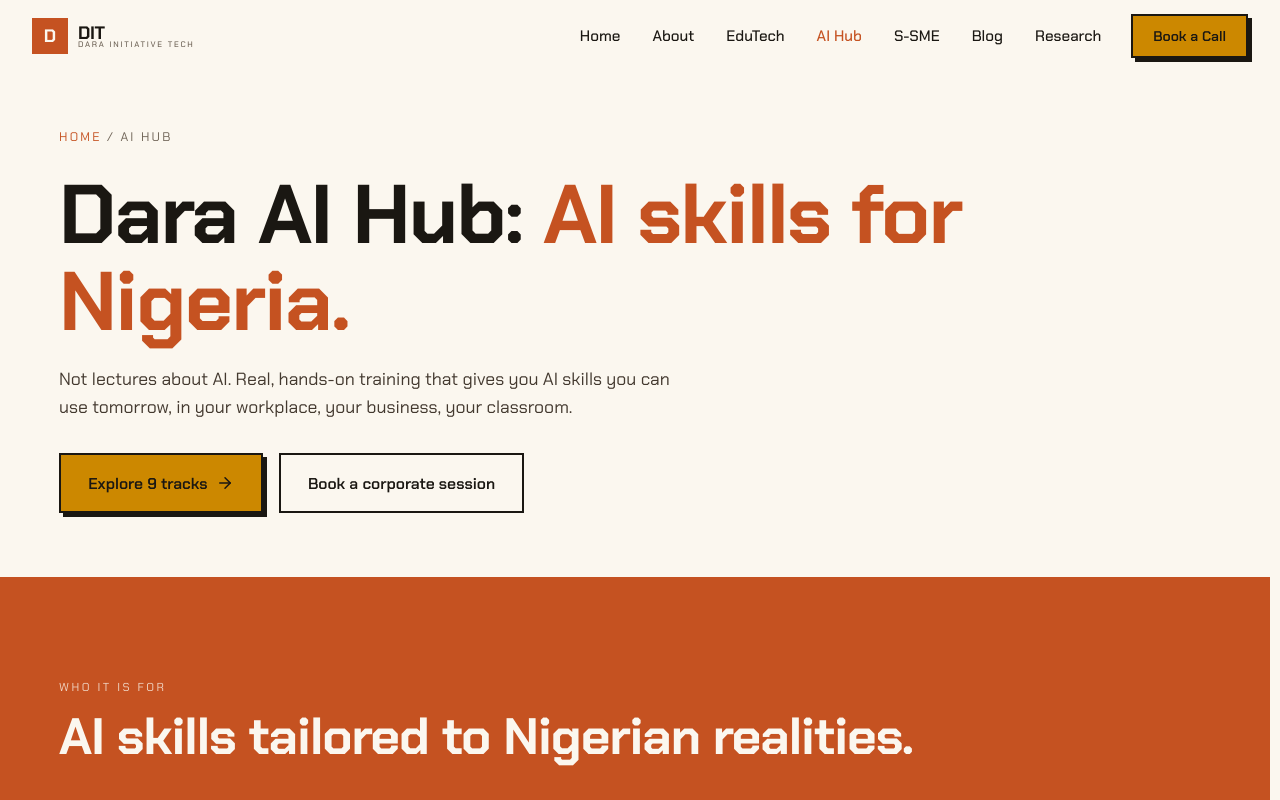
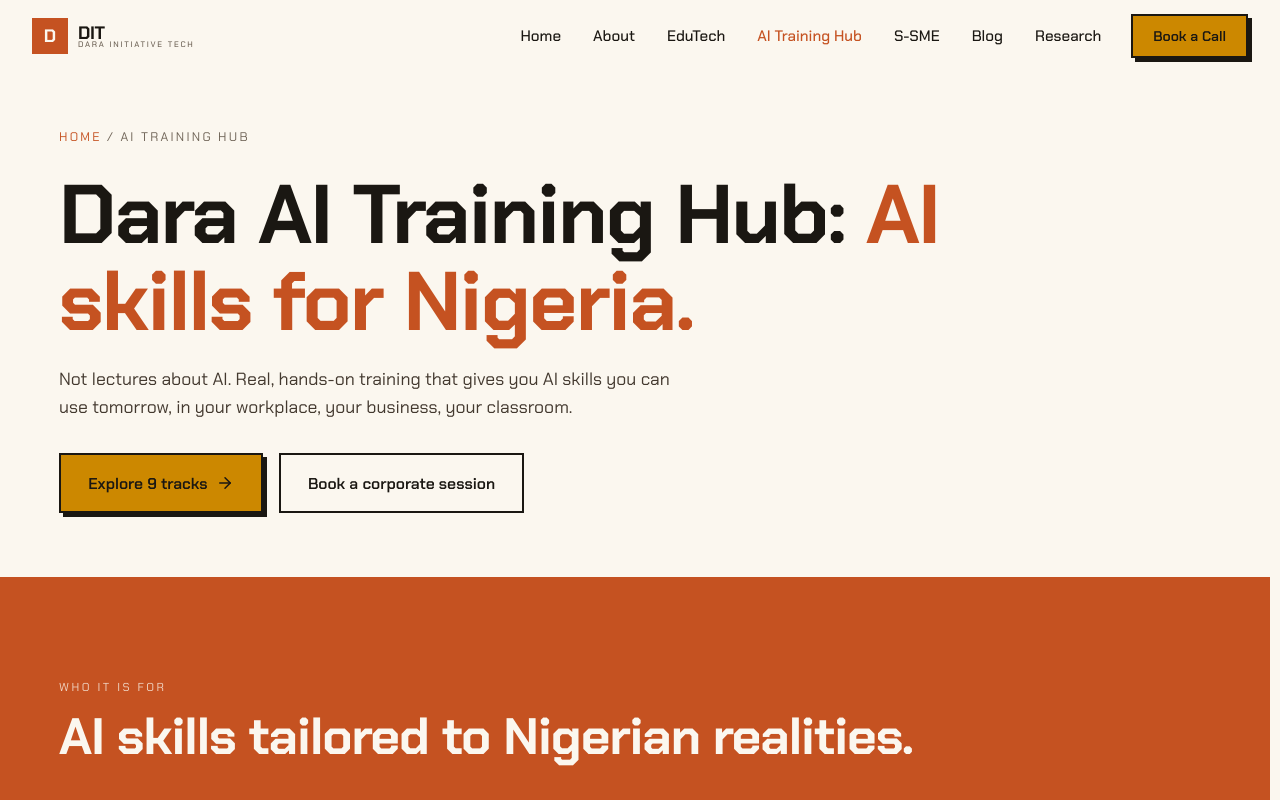
Before and after one commit to Lawrencium-103/__D.I.Technologies, a React (Vite) app: page /ai-hub in a window 1280 px wide. Shown: the top 800 px of the page. Built offline with nearby package versions, Linux system fonts and the light colour scheme.

Commit message:
AI Training Hub: rename page + sharper track component (why, curriculum+tools, outcome, format)

```diff
--- a/src/components/Footer.jsx
+++ b/src/components/Footer.jsx
@@ -28,7 +28,7 @@
               <Link to="/" className="text-[var(--color-paper)]/75 hover:text-[var(--color-amber)] transition-colors text-sm no-underline">Home</Link>
               <Link to="/about" className="text-[var(--color-paper)]/75 hover:text-[var(--color-amber)] transition-colors text-sm no-underline">About Us</Link>
               <Link to="/edutech" className="text-[var(--color-paper)]/75 hover:text-[var(--color-amber)] transition-colors text-sm no-underline">EduTech · SomaBox</Link>
-              <Link to="/ai-hub" className="text-[var(--color-paper)]/75 hover:text-[var(--color-amber)] transition-colors text-sm no-underline">AI Hub</Link>
+              <Link to="/ai-hub" className="text-[var(--color-paper)]/75 hover:text-[var(--color-amber)] transition-colors text-sm no-underline">AI Training Hub</Link>
               <Link to="/s-sme" className="text-[var(--color-paper)]/75 hover:text-[var(--color-amber)] transition-colors text-sm no-underline">S-SME</Link>
               <Link to="/blog" className="text-[var(--color-paper)]/75 hover:text-[var(--color-amber)] transition-colors text-sm no-underline">Blog</Link>
               <Link to="/framework" className="text-[var(--color-paper)]/75 hover:text-[var(--color-amber)] transition-colors text-sm no-underline">OpenModel Framework</Link>
--- a/src/components/Navbar.jsx
+++ b/src/components/Navbar.jsx
@@ -6,7 +6,7 @@
   { to: '/', label: 'Home' },
   { to: '/about', label: 'About' },
   { to: '/edutech', label: 'EduTech' },
-  { to: '/ai-hub', label: 'AI Hub' },
+  { to: '/ai-hub', label: 'AI Training Hub' },
   { to: '/s-sme', label: 'S-SME' },
   { to: '/blog', label: 'Blog' },
   { to: '/research', label: 'Research' },
--- a/src/pages/AIHub.jsx
+++ b/src/pages/AIHub.jsx
@@ -22,9 +22,9 @@
         <div className="max-w-[1200px] mx-auto px-6">
           <ScrollReveal>
             <p className="font-[var(--font-mono)] text-[0.78rem] uppercase tracking-[0.18em] text-[var(--color-ink-faint)] mb-6">
-              <Link to="/" className="hover:text-[var(--color-burnt)] no-underline">Home</Link> / AI Hub
+              <Link to="/" className="hover:text-[var(--color-burnt)] no-underline">Home</Link> / AI Training Hub
             </p>
-            <h1 className="max-w-[18ch]">Dara AI Hub: <span className="text-[var(--color-burnt)]">AI skills for Nigeria.</span></h1>
+            <h1 className="max-w-[18ch]">Dara AI Training Hub: <span className="text-[var(--color-burnt)]">AI skills for Nigeria.</span></h1>
             <p className="text-[1.1rem] max-w-[58ch] mt-5">
               Not lectures about AI. Real, hands-on training that gives you AI skills you can use tomorrow, in your
               workplace, your business, your classroom.
@@ -68,7 +68,7 @@
           <ScrollReveal>
             <span className="eyebrow">Training tracks</span>
             <h2 className="mt-3 mb-3">9 tracks. Hands-on.</h2>
-            <p className="text-[1.05rem] max-w-[56ch] mb-12">Every track is project-based. You leave with a portfolio piece, not a certificate.</p>
+            <p className="text-[1.05rem] max-w-[56ch] mb-12">Every track is project-based and ends with a real artifact you can use. Expand a track for its curriculum, outcome and format.</p>
           </ScrollReveal>
 
           <div className="border-t-2 border-[var(--color-ink)]">
@@ -77,7 +77,7 @@
               const n = String(indexOf(track.id)).padStart(2, '0')
               return (
                 <ScrollReveal key={track.id}>
-                  <div className="border-b-2 border-[var(--color-ink)]">
+                  <div className={`border-b-2 border-[var(--color-ink)] ${open ? 'bg-[var(--color-paper-2)]' : ''}`}>
                     <button
                       onClick={() => setActive(open ? null : track.id)}
                       className="w-full flex items-center gap-4 sm:gap-6 py-6 text-left bg-transparent border-0 cursor-pointer group"
@@ -88,29 +88,46 @@
                         <h3 className="text-[1.3rem] sm:text-[1.5rem] text-[var(--color-ink)] group-hover:text-[var(--color-burnt)] transition-colors">{track.title}</h3>
                         <p className="text-[0.95rem] text-[var(--color-ink-soft)] mt-1 max-w-[60ch]">{track.what}</p>
                       </div>
+                      <span className="hidden lg:block font-[var(--font-mono)] text-[0.7rem] uppercase tracking-[0.1em] text-[var(--color-burnt)] shrink-0 max-w-[12ch] text-right">{track.how}</span>
                       <span className="hidden sm:block font-[var(--font-mono)] text-[0.74rem] uppercase tracking-[0.12em] text-[var(--color-ink-faint)] shrink-0">{track.audience}</span>
                       <ChevronRight size={22} className={`text-[var(--color-burnt)] shrink-0 transition-transform ${open ? 'rotate-90' : ''}`} />
                     </button>
 
                     {open && (
-                      <div className="grid grid-cols-1 md:grid-cols-2 gap-8 pb-8">
+                      <div className="grid grid-cols-1 md:grid-cols-2 gap-8 pb-9 px-2">
                         <div>
+                          <span className="font-[var(--font-mono)] text-[0.7rem] uppercase tracking-[0.18em] text-[var(--color-burnt)]">Why this track</span>
+                          <p className="mt-3 text-[0.95rem] text-[var(--color-ink-soft)] mb-7">{track.why}</p>
+
                           <span className="font-[var(--font-mono)] text-[0.7rem] uppercase tracking-[0.18em] text-[var(--color-burnt)]">Curriculum</span>
-                          <ul className="mt-4 space-y-3">
+                          <ul className="mt-4 space-y-4">
                             {track.curriculum.map((m, j) => (
-                              <li key={j} className="flex items-start gap-2 text-[0.92rem] text-[var(--color-ink-soft)]">
-                                <CheckCircle2 size={15} className="text-[var(--color-burnt)] mt-0.5 shrink-0" />
-                                <div><span className="text-[var(--color-ink)] font-medium">{m.module}</span> <span className="text-[var(--color-ink-faint)]">: {m.topics}</span></div>
+                              <li key={j} className="flex items-start gap-3">
+                                <CheckCircle2 size={16} className="text-[var(--color-burnt)] mt-0.5 shrink-0" />
+                                <div>
+                                  <div className="text-[0.95rem] text-[var(--color-ink)] font-medium">{m.module}</div>
+                                  <div className="text-[0.88rem] text-[var(--color-ink-soft)]">{m.topics}</div>
+                                  {m.tool && m.tool !== 'None' && (
+                                    <span className="inline-block mt-1 font-[var(--font-mono)] text-[0.66rem] uppercase tracking-[0.08em] text-[var(--color-ink-faint)] border border-[var(--color-line)] px-2 py-0.5">
+                                      {m.tool}
+                                    </span>
+                                  )}
+                                </div>
                               </li>
                             ))}
                           </ul>
                         </div>
-                        <div>
+                        <div className="border-t-2 md:border-t-0 md:border-l-2 border-[var(--color-line)] md:pl-8 pt-7 md:pt-0">
                           <span className="font-[var(--font-mono)] text-[0.7rem] uppercase tracking-[0.18em] text-[var(--color-burnt)]">Outcome</span>
-                          <p className="mt-4 text-[0.95rem] text-[var(--color-ink-soft)] mb-5">{track.outcome}</p>
-                          <span className="font-[var(--font-mono)] text-[0.7rem] uppercase tracking-[0.18em] text-[var(--color-burnt)]">How</span>
-                          <p className="mt-2 text-[0.92rem] text-[var(--color-ink-soft)] mb-6">{track.how}</p>
-                          <Link to="/contact" className="btn btn-primary !py-2.5 !px-5 !text-sm">Book this track <ArrowRight size={16} /></Link>
+                          <p className="mt-3 text-[1.05rem] text-[var(--color-ink)] font-medium leading-snug">{track.outcome}</p>
+
+                          <span className="font-[var(--font-mono)] text-[0.7rem] uppercase tracking-[0.18em] text-[var(--color-burnt)] block mt-7">Format &amp; duration</span>
+                          <p className="mt-2 text-[0.95rem] text-[var(--color-ink-soft)]">{track.how}</p>
+
+                          <span className="font-[var(--font-mono)] text-[0.7rem] uppercase tracking-[0.18em] text-[var(--color-burnt)] block mt-7">For</span>
+                          <p className="mt-2 text-[0.95rem] text-[var(--color-ink-soft)]">{track.audience}</p>
+
+                          <Link to="/contact" className="btn btn-primary !py-2.5 !px-5 !text-sm mt-7">Book this track <ArrowRight size={16} /></Link>
                         </div>
                       </div>
                     )}
@@ -126,7 +143,7 @@
       <section className="bg-ink py-24">
         <div className="max-w-[1200px] mx-auto px-6">
           <ScrollReveal>
-            <span className="font-[var(--font-mono)] text-[0.72rem] uppercase tracking-[0.22em] text-[var(--color-amber)]">Why DIT AI Hub</span>
+            <span className="font-[var(--font-mono)] text-[0.72rem] uppercase tracking-[0.22em] text-[var(--color-amber)]">Why DIT AI Training Hub</span>
             <h2 className="mt-3 mb-12 text-[var(--color-paper)]">Built for Nigeria, not imported.</h2>
           </ScrollReveal>
           <div className="grid grid-cols-1 md:grid-cols-3 gap-6">
@@ -153,7 +170,7 @@
           <ScrollReveal>
             <span className="eyebrow">Who teaches the tracks</span>
             <h2 className="mt-3 mb-3">Run by people who build and use AI.</h2>
-            <p className="text-[1.05rem] max-w-[58ch] mb-12">Every Dara AI Hub session is led by the founders, not a roster of guest speakers. You learn from the people doing the work.</p>
+            <p className="text-[1.05rem] max-w-[58ch] mb-12">Every Dara AI Training Hub session is led by the founders, not a roster of guest speakers. You learn from the people doing the work.</p>
           </ScrollReveal>
 
           <div className="grid grid-cols-1 md:grid-cols-2 gap-6">
--- a/src/pages/About.jsx
+++ b/src/pages/About.jsx
@@ -4,7 +4,7 @@
 
 const pillars = [
   { icon: BookOpen, title: 'EduTech', subtitle: 'SomaBox', desc: ['Offline AI tutor', '60+ NERDC textbooks', '26 slash commands', 'Zero internet required'], link: '/edutech', tone: 'burnt' },
-  { icon: GraduationCap, title: 'AI Hub', subtitle: 'Dara AI Hub', desc: ['9 training tracks', 'Corporate & creative', 'Hands-on workshops', 'Nigerian context'], link: '/ai-hub', tone: 'ink' },
+  { icon: GraduationCap, title: 'AI Training Hub', subtitle: 'Dara AI Training Hub', desc: ['9 training tracks', 'Corporate & creative', 'Hands-on workshops', 'Nigerian context'], link: '/ai-hub', tone: 'ink' },
   { icon: Building2, title: 'S-SME', subtitle: 'Sustainable SMEs', desc: ['Green energy layouts', 'Offline inventory', 'AI advisory', 'Local digitisation'], link: '/s-sme', tone: 'amber' },
 ]
 
--- a/src/pages/Contact.jsx
+++ b/src/pages/Contact.jsx
@@ -4,8 +4,8 @@
 import ScrollReveal from '../components/ScrollReveal'
 
 const needs = [
-  'AI Hub training (individual)',
-  'AI Hub training (corporate)',
+  'AI Training Hub (individual)',
+  'AI Training Hub (corporate)',
   'SomaBox for my school',
   'S-SME sustainability audit',
   'Partnership / Collaboration',
--- a/src/pages/EduTech.jsx
+++ b/src/pages/EduTech.jsx
@@ -259,7 +259,7 @@
             </p>
             <div className="flex flex-wrap gap-4">
               <Link to="/contact" className="btn btn-primary">Join the pilot <ArrowRight size={18} /></Link>
-              <Link to="/ai-hub" className="btn btn-ghost">Explore AI Hub</Link>
+              <Link to="/ai-hub" className="btn btn-ghost">Explore AI Training Hub</Link>
             </div>
           </ScrollReveal>
         </div>
--- a/src/pages/Home.jsx
+++ b/src/pages/Home.jsx
@@ -102,7 +102,7 @@
       {/* MARQUEE */}
       <section className="bg-ink py-0">
         <div className="border-y-2 border-[var(--color-paper)]/15 py-1">
-          <Marquee items={['SomaBox', 'Dara AI Hub', 'S-SME', 'Offline-first', 'NERDC curriculum', 'Open source', 'Teacher-built']} />
+          <Marquee items={['SomaBox', 'Dara AI Training Hub', 'S-SME', 'Offline-first', 'NERDC curriculum', 'Open source', 'Teacher-built']} />
         </div>
       </section>
 
```
